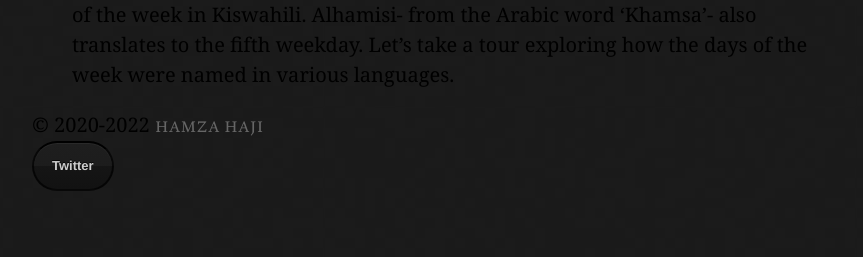
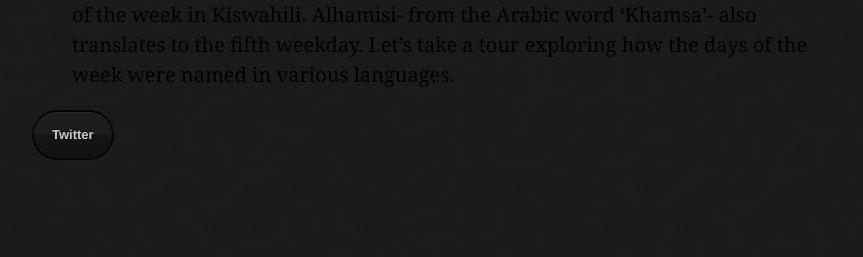
Before and after one commit to habasweiny/habasweiny.github.io, a Jekyll site: the page built from index.html, in a window 1280 px wide. Shown: the part 2021-2278 px from the top of the page, without its empty margins (208-1071 px from the left). Built offline with Jekyll 4.4.1, drawn with Linux system fonts in a browser that asks for light colours; after the commit the page ends 2250 px from its top, so only the background shows below that.

Commit message:
Update index.html

```diff
--- a/index.html
+++ b/index.html
@@ -20,6 +20,5 @@ title: Home
     </li>
   {% endfor %}
 </ul>
-    © 2020-2022 <a class="small" href="/about.html">HAMZA HAJI</a>
   </body>
 </html>
```
